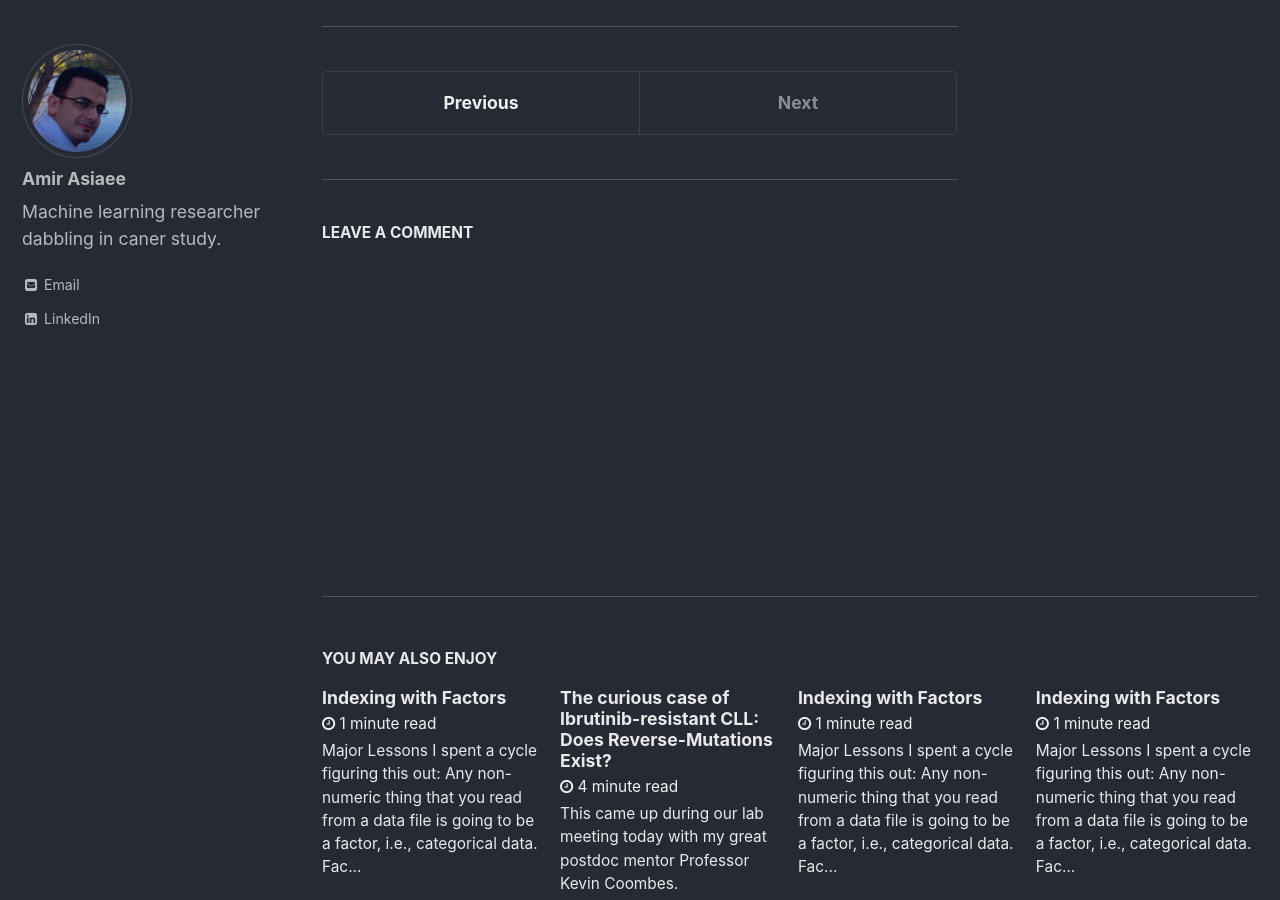
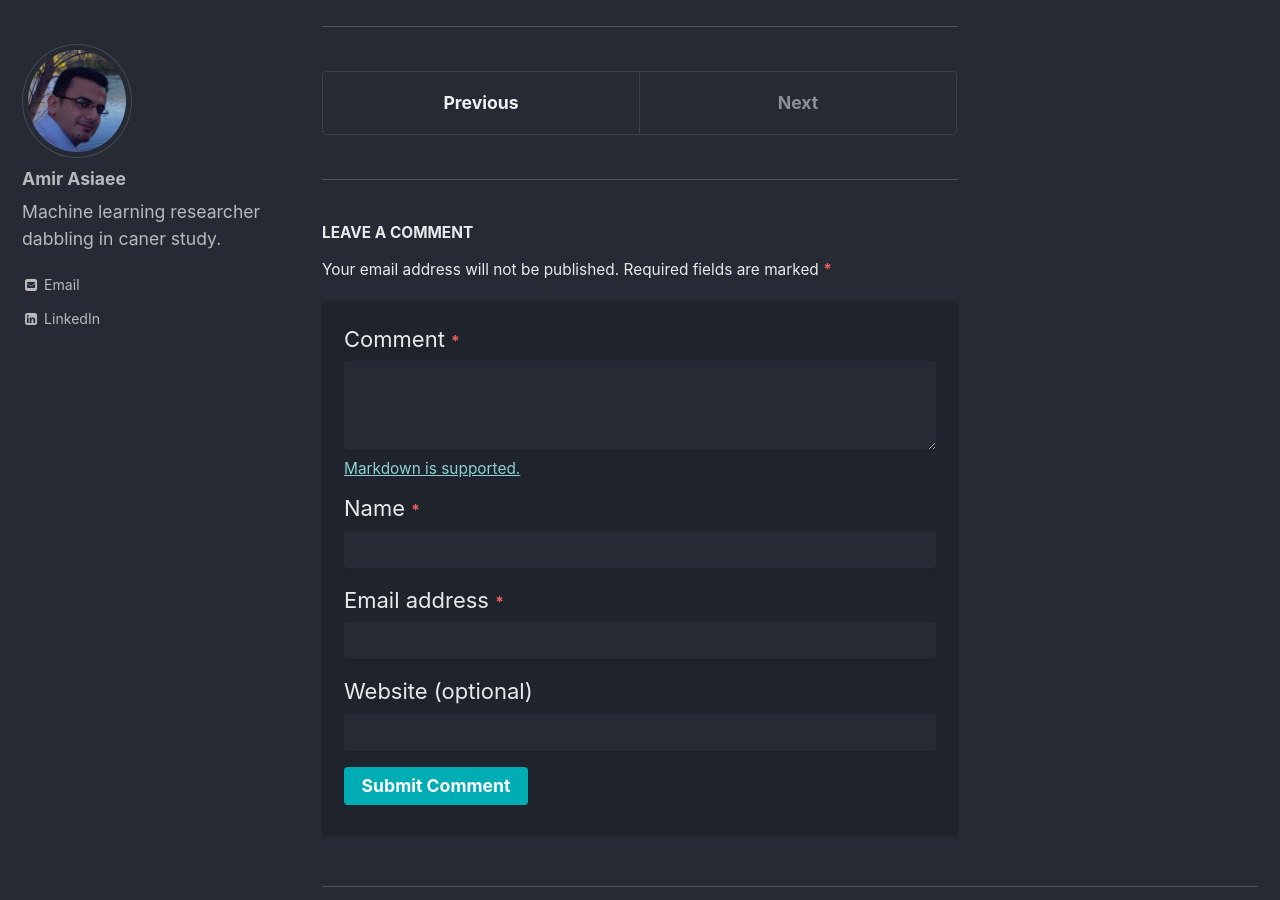
Before and after one commit to aasiaeet/aasiaeet.github.io, a Jekyll site: the page built from _posts/2018-01-20-jekyll-scholar2.html, in a window 1280 px wide and 900 px high, scrolled down 345 px. Built offline with Jekyll 4.4.1, drawn with Linux system fonts in a browser that asks for light colours; nearby versions of some CDN libraries; comment, search, counter and statistics services are not loaded.

Commit message:
removed jekyll.environment == 'production' and from the single.html

```diff
--- a/_config.yml
+++ b/_config.yml
@@ -20,7 +20,7 @@ teaser                   : # path of fallback teaser image, e.g. "/assets/images
 # breadcrumbs            : false # true, false (default)
 words_per_minute         : 100
 comments:
-  provider               : "disqus" #"staticman_v2" # false (default), "disqus", "discourse", "facebook", "google-plus", "staticman", "staticman_v2" "custom"
+  provider               : "staticman_v2" # false (default), "disqus", "discourse", "facebook", "google-plus", "staticman", "staticman_v2" "custom"
   disqus:
     shortname            : aasiaeet # https://help.disqus.com/customer/portal/articles/466208-what-s-a-shortname-
   discourse:
--- a/_layouts/single.html
+++ b/_layouts/single.html
@@ -63,7 +63,7 @@ layout: default
       {% include post_pagination.html %}
     </div>
 
-    {% if jekyll.environment == 'production' and site.comments.provider and page.comments %}
+    {% if site.comments.provider and page.comments %}
       {% include comments.html %}
     {% endif %}
   </article>
```
Also changed, not shown: 2 other files.
